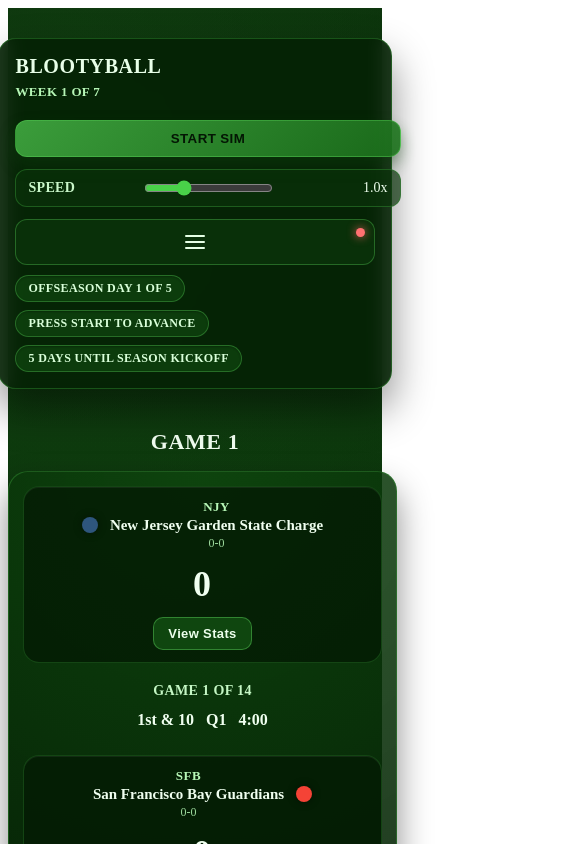
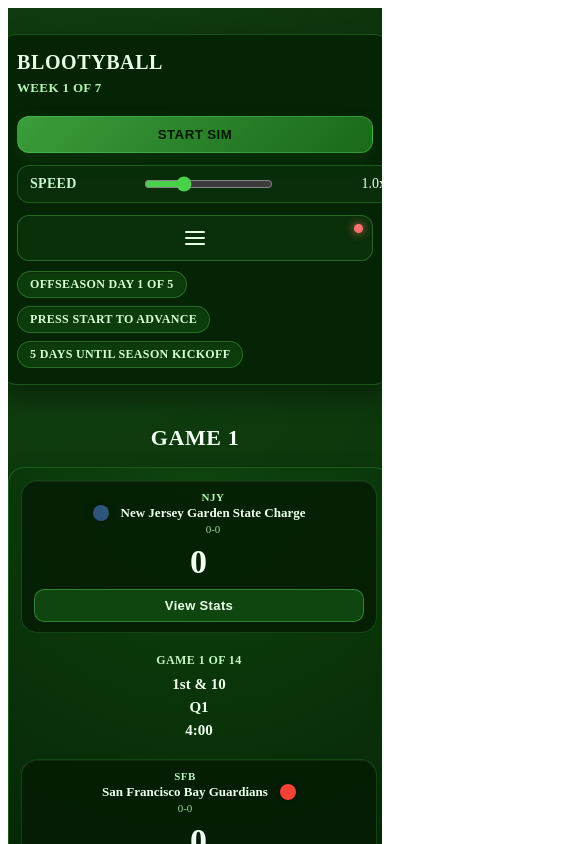
Before and after one commit to toofpaste/blootyball, a React (Create React App) app: page / in a window 390 px wide. Shown: the top 844 px of the page, 585 px wide, since content can reach past the window. Built offline with nearby package versions, Linux system fonts and the light colour scheme; no server answers.

Commit message:
Improve mobile scoreboard styling

```diff
--- a/src/AppLayout.css
+++ b/src/AppLayout.css
@@ -10,6 +10,7 @@
   color: #e8ffe8;
   padding: 18px 0 64px;
   box-sizing: border-box;
+  overflow-x: hidden;
 }
 
 .global-header {
@@ -580,6 +581,22 @@
     width: 100%;
   }
 
+  .global-header,
+  .scoreboard,
+  .last-play-banner {
+    width: min(100%, 520px);
+  }
+
+  .scoreboard {
+    padding: 16px;
+    gap: 12px;
+  }
+
+  .scoreboard__info {
+    gap: 10px;
+    padding: 10px 6px;
+  }
+
   .global-header__menu-panel {
     width: min(100%, 360px);
     right: 50%;
@@ -607,13 +624,104 @@
     align-items: stretch;
   }
 
+  .global-header,
+  .scoreboard,
+  .last-play-banner {
+    width: calc(100% - 24px);
+  }
+
+  .scoreboard {
+    padding: 14px;
+    gap: 10px;
+  }
+
+  .scoreboard__team {
+    padding: 12px;
+    gap: 10px;
+  }
+
+  .scoreboard__stats-button {
+    width: 100%;
+  }
+
+  .scoreboard__status {
+    gap: 12px;
+  }
+
+  .global-header__primary {
+    width: 100%;
+  }
+
   .global-header__menu-button {
     width: 100%;
   }
 
   .global-header__menu-panel {
-    right: 0;
-    left: 0;
+    right: 16px;
+    left: 16px;
     margin: 0 auto;
+    width: auto;
   }
 }
+
+@media (max-width: 480px) {
+  .app-root {
+    padding: 14px 0 44px;
+  }
+
+  .global-header,
+  .scoreboard,
+  .last-play-banner {
+    width: calc(100% - 18px);
+    border-radius: 16px;
+    box-shadow: 0 12px 26px rgba(0, 0, 0, 0.35);
+  }
+
+  .global-header__actions {
+    gap: 12px;
+  }
+
+  .global-header__menu-panel {
+    padding: 16px;
+    gap: 16px;
+  }
+
+  .scoreboard {
+    padding: 12px;
+  }
+
+  .scoreboard__team {
+    padding: 10px 12px;
+    gap: 8px;
+  }
+
+  .scoreboard__team-abbr {
+    font-size: 11px;
+  }
+
+  .scoreboard__team-name {
+    font-size: 13px;
+  }
+
+  .scoreboard__team-record {
+    font-size: 11px;
+  }
+
+  .scoreboard__score {
+    font-size: clamp(28px, 12vw, 34px);
+  }
+
+  .scoreboard__info {
+    gap: 8px;
+  }
+
+  .scoreboard__label {
+    font-size: 12px;
+  }
+
+  .scoreboard__status {
+    flex-direction: column;
+    gap: 6px;
+    font-size: 15px;
+  }
+}
--- a/src/index.css
+++ b/src/index.css
@@ -1,10 +1,21 @@
+html,
 body {
   margin: 0;
+  min-height: 100%;
+}
+
+body {
   font-family: -apple-system, BlinkMacSystemFont, 'Segoe UI', 'Roboto', 'Oxygen',
     'Ubuntu', 'Cantarell', 'Fira Sans', 'Droid Sans', 'Helvetica Neue',
     sans-serif;
   -webkit-font-smoothing: antialiased;
   -moz-osx-font-smoothing: grayscale;
+  background-color: #021402;
+  color: #e8ffe8;
+}
+
+#root {
+  min-height: 100%;
 }
 
 code {
```
